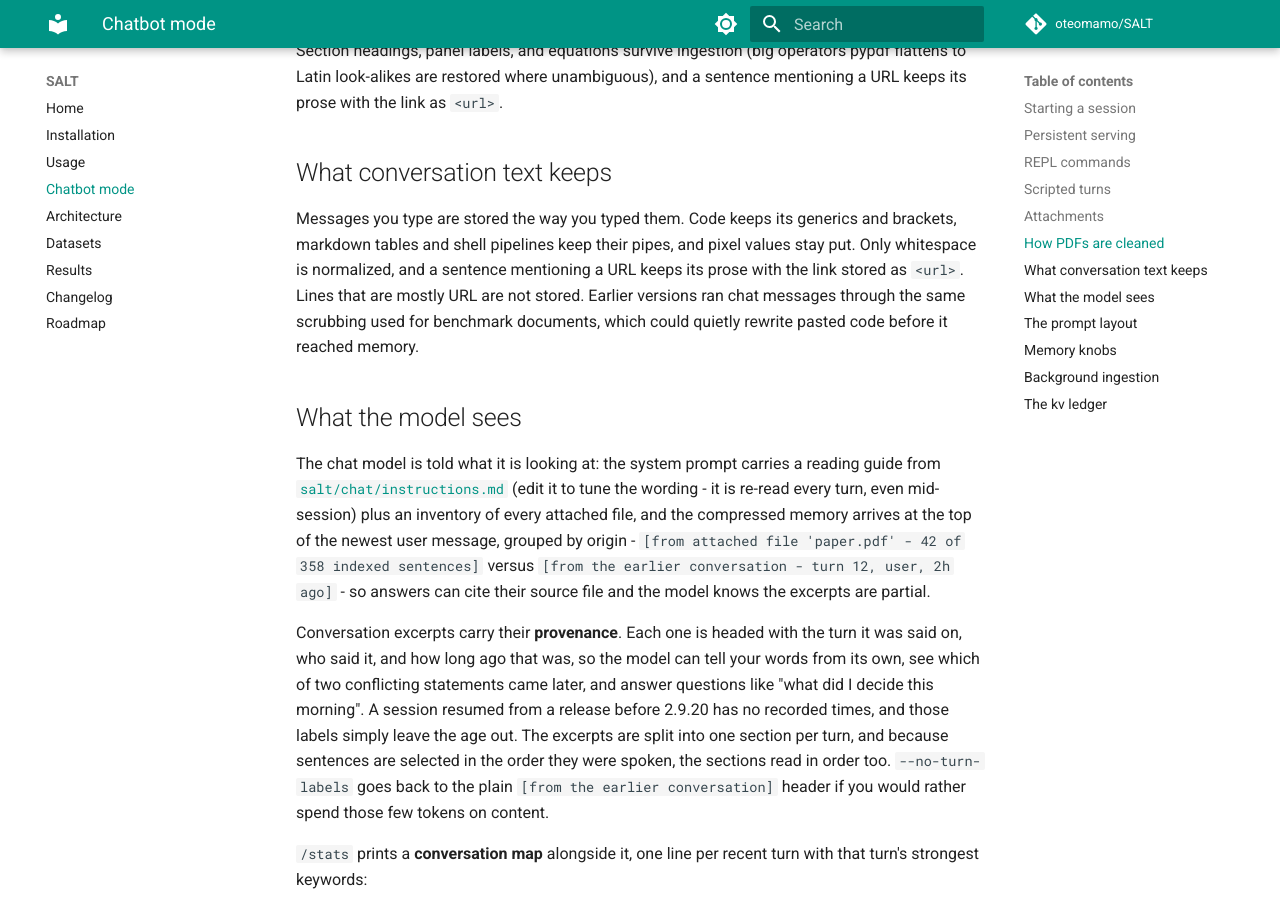
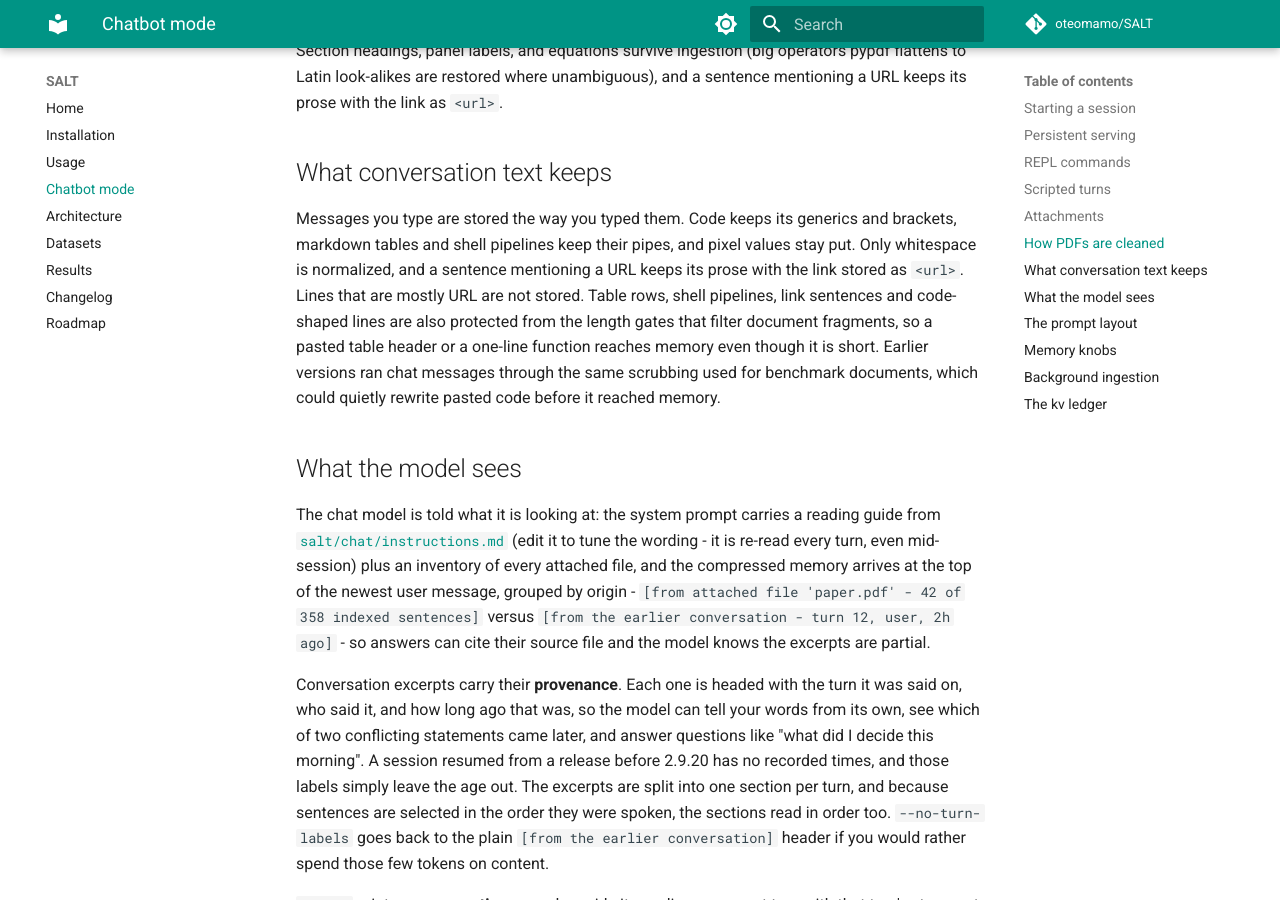
Before and after one commit to oteomamo/SALT, an MkDocs documentation site: the page built from docs/chatbot.md, in a window 1280 px wide and 900 px high, scrolled down 3770 px. Built offline with MkDocs 1.6.1 and Material for MkDocs 9.7.7, drawn with Linux system fonts in a browser that asks for light colours; comment, search, counter and statistics services are not loaded; the version menu is left out.

Commit message:
v2.9.35 saltChat: protect code, tables and link sentences at ingest
Raw conversation ingest with no keep predicate now defaults to
is_protected_chat_unit, so table rows, pipelines, rescued link
sentences and code-shaped lines survive the junk filter's length
gates. Living in add_turn keeps harnesses and the CLI on one path,
and user turns combine it with the short-turn predicate so neither
protection shadows the other. Docs and changelog updated. Verified
with scripts/chat_textclean_regression.py and the chat ingest, theme,
dedup and pdf regression suites.

```diff
--- a/docs/chatbot.md
+++ b/docs/chatbot.md
@@ -183,9 +183,13 @@ Messages you type are stored the way you typed them. Code keeps its
 generics and brackets, markdown tables and shell pipelines keep their
 pipes, and pixel values stay put. Only whitespace is normalized, and a
 sentence mentioning a URL keeps its prose with the link stored as
-`<url>`. Lines that are mostly URL are not stored. Earlier versions ran
-chat messages through the same scrubbing used for benchmark documents,
-which could quietly rewrite pasted code before it reached memory.
+`<url>`. Lines that are mostly URL are not stored. Table rows, shell
+pipelines, link sentences and code-shaped lines are also protected from
+the length gates that filter document fragments, so a pasted table
+header or a one-line function reaches memory even though it is short.
+Earlier versions ran chat messages through the same scrubbing used for
+benchmark documents, which could quietly rewrite pasted code before it
+reached memory.
 
 ## What the model sees
 
--- a/pyproject.toml
+++ b/pyproject.toml
@@ -4,7 +4,7 @@ build-backend = "setuptools.build_meta"
 
 [project]
 name = "salt"
-version = "2.9.34"
+version = "2.9.35"
 description = "SALT: Salience-Aware Lexical Trie for Long-Context Compression"
 readme = "README.md"
 license = "MIT"
```
Also changed, not shown: docs/changelog.md (+3 -1 lines), 2 other files.
